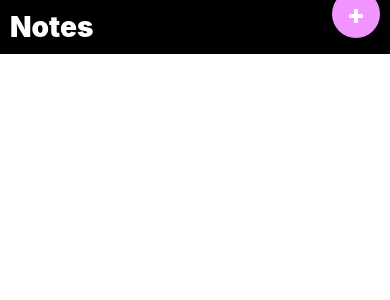
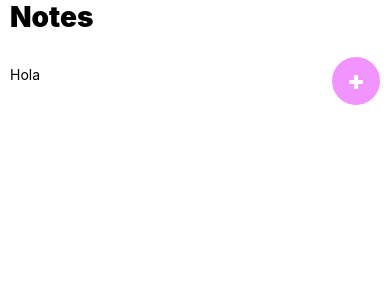
Before and after one commit to jesuswav/todo-app, a React Native app: screen / in a window 390 px wide. Shown: the top 300 px of the page. Built offline with nearby package versions, Linux system fonts and the light colour scheme.

Commit message:
new gitignore config

```diff
--- a/App.js
+++ b/App.js
@@ -6,7 +6,7 @@ import Main from './src/Layouts/main'
 export default function App() {
   return (
     <View>
-      <StatusBar style='light' />
+      <StatusBar style='auto' />
       <Main />
     </View>
   )
--- a/src/Layouts/main.jsx
+++ b/src/Layouts/main.jsx
@@ -1,43 +1,20 @@
 import React, { useState } from 'react'
-import { View, Text, Modal, Pressable, StyleSheet, TextInput } from 'react-native'
+import {
+  View,
+  Text,
+  Modal,
+  Pressable,
+  StyleSheet,
+  TextInput,
+} from 'react-native'
 import AppBar from '../components/AppBar'
+import NotesPage from '../pages/NotesPage'
 
 const Main = () => {
-  const [modalVisible, setModalVisible] = useState(false)
   return (
     <View style={styles.container}>
       <AppBar />
-      <View style={styles.centeredView}>
-        <Modal
-          animationType='slide'
-          transparent={true}
-          visible={modalVisible}
-          onRequestClose={() => {
-            Alert.alert('Modal has been closed.')
-            setModalVisible(!modalVisible)
-          }}
-        >
-          <View style={styles.centeredView}>
-            <View style={styles.modalView}>
-              <Text style={styles.modalText}>Add a new task!</Text>
-              <TextInput value='name' />
-              <Pressable
-                style={[styles.button, styles.buttonClose]}
-                onPress={() => setModalVisible(!modalVisible)}
-              >
-                <Text style={styles.textStyle}>Add</Text>
-              </Pressable>
-            </View>
-          </View>
-        </Modal>
-      </View>
-      {/* Lista de tareas */}
-      <Pressable
-        style={[styles.buttonOpen, styles.bottomLeft]}
-        onPress={() => setModalVisible(true)}
-      >
-        <Text style={styles.addText}>+</Text>
-      </Pressable>
+      <NotesPage />
     </View>
   )
 }
@@ -45,65 +22,7 @@ const Main = () => {
 const styles = StyleSheet.create({
   container: {
     height: '100%',
-  },
-  centeredView: {
-    flex: 1,
-    height: 100,
-    justifyContent: 'center',
-    alignItems: 'center',
-    marginTop: 22,
-  },
-  modalView: {
-    margin: 20,
-    backgroundColor: 'white',
-    borderRadius: 20,
-    padding: 35,
-    alignItems: 'center',
-    shadowColor: '#000',
-    shadowOffset: {
-      width: 0,
-      height: 2,
-    },
-    shadowOpacity: 0.25,
-    shadowRadius: 4,
-    elevation: 5,
-  },
-  button: {
-    borderRadius: 20,
-    padding: 10,
-    elevation: 2,
-  },
-  buttonOpen: {
-    backgroundColor: '#F194FF',
-    height: 48,
-    width: 48,
-    borderRadius: '50%',
-    display: 'flex',
-    alignItems: 'center',
-    justifyContent: 'center',
-  },
-  addText: {
-    color: 'white',
-    fontWeight: '900',
-    fontSize: 26
-  },
-  bottomLeft: {
-    position: 'absolute',
-    bottom: 38,
-    right: 10
-  },
-  buttonClose: {
-    backgroundColor: '#2196F3',
-  },
-  textStyle: {
-    color: 'white',
-    fontWeight: 'bold',
-    textAlign: 'center',
-  },
-  modalText: {
-    marginBottom: 15,
-    textAlign: 'center',
-  },
+  }
 })
 
 export default Main
--- a/src/components/AppBar.jsx
+++ b/src/components/AppBar.jsx
@@ -1,5 +1,5 @@
 import React from 'react'
-import { StyleSheet, ScrollView, View, Text } from 'react-native'
+import { StyleSheet, ScrollView, View, Text, BackHandler } from 'react-native'
 import Constants from 'expo-constants'
 
 const AppBar = () => {
@@ -18,15 +18,13 @@ const styles = StyleSheet.create({
   container: {
     display: 'flex',
     flexDirection: 'row',
-    backgroundColor: 'black',
-    paddingTop: Constants.statusBarHeight + 10,
+    paddingTop: Constants.statusBarHeight,
     paddingLeft: 10,
   },
   scroll: {
     paddingBottom: 10,
   },
   text: {
-    color: 'white',
     fontWeight: '900',
     fontSize: 28,
   },
--- /dev/null
+++ b/src/pages/NotesPage.jsx
@@ -0,0 +1,122 @@
+import react from 'react'
+import { useState } from 'react'
+import {
+  ScrollView,
+  Pressable,
+  Modal,
+  View,
+  Text,
+  TextInput,
+  StyleSheet,
+} from 'react-native'
+
+const NotesPage = () => {
+  const [modalVisible, setModalVisible] = useState(false)
+
+  return (
+    <View style={styles.container}>
+      <ScrollView style={styles.scrollView}>
+        <View style={styles.centeredView}>
+          <Modal
+            animationType='slide'
+            transparent={true}
+            visible={modalVisible}
+            onRequestClose={() => {
+              Alert.alert('Modal has been closed.')
+              setModalVisible(!modalVisible)
+            }}
+          >
+            <View style={styles.centeredView}>
+              <View style={styles.modalView}>
+                <Text style={styles.modalText}>Add a new task!</Text>
+                <TextInput value='name' />
+                <Pressable
+                  style={[styles.button, styles.buttonClose]}
+                  onPress={() => setModalVisible(!modalVisible)}
+                >
+                  <Text style={styles.textStyle}>Add</Text>
+                </Pressable>
+              </View>
+            </View>
+          </Modal>
+        </View>
+        {/* Lista de tareas */}
+        <Text>Hola</Text>
+      </ScrollView>
+      <Pressable
+        style={[styles.buttonOpen, styles.bottomLeft]}
+        onPress={() => setModalVisible(true)}
+      >
+        <Text style={styles.addText}>+</Text>
+      </Pressable>
+    </View>
+  )
+}
+
+const styles = StyleSheet.create({
+  container: {
+    height: '85%',
+  },
+  scrollView: {
+    paddingHorizontal: 10
+  },
+  centeredView: {
+    flex: 1,
+    justifyContent: 'center',
+    alignItems: 'center',
+    marginTop: 22,
+  },
+  modalView: {
+    margin: 20,
+    backgroundColor: 'white',
+    borderRadius: 20,
+    padding: 35,
+    alignItems: 'center',
+    shadowColor: '#000',
+    shadowOffset: {
+      width: 0,
+      height: 2,
+    },
+    shadowOpacity: 0.25,
+    shadowRadius: 4,
+    elevation: 5,
+  },
+  button: {
+    borderRadius: 20,
+    padding: 10,
+    elevation: 2,
+  },
+  buttonOpen: {
+    backgroundColor: '#F194FF',
+    height: 48,
+    width: 48,
+    borderRadius: '50%',
+    display: 'flex',
+    alignItems: 'center',
+    justifyContent: 'center',
+  },
+  addText: {
+    color: 'white',
+    fontWeight: '900',
+    fontSize: 26,
+  },
+  bottomLeft: {
+    position: 'absolute',
+    bottom: 10,
+    right: 10,
+  },
+  buttonClose: {
+    backgroundColor: '#2196F3',
+  },
+  textStyle: {
+    color: 'white',
+    fontWeight: 'bold',
+    textAlign: 'center',
+  },
+  modalText: {
+    marginBottom: 15,
+    textAlign: 'center',
+  },
+})
+
+export default NotesPage
```
Also changed, not shown: 1 other file (tests, documents, lock files or other folders).
